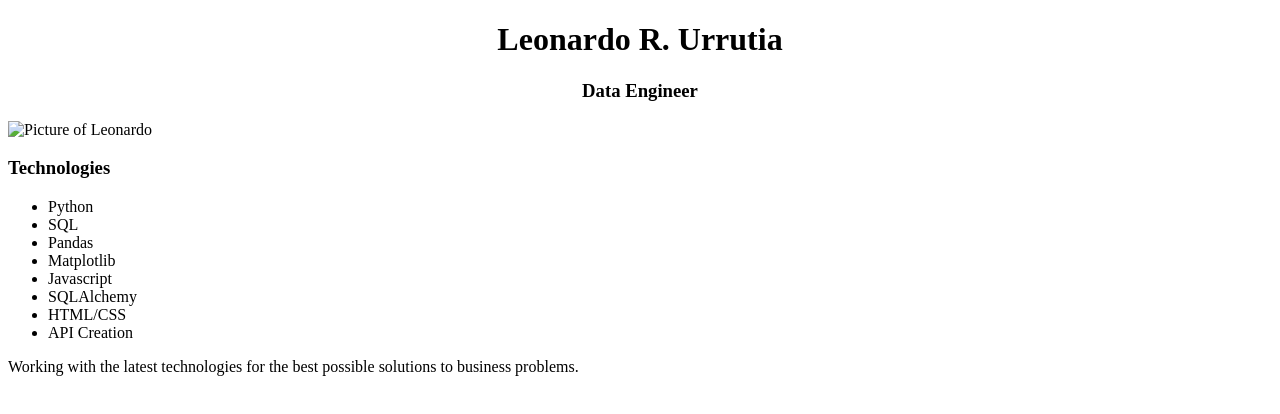
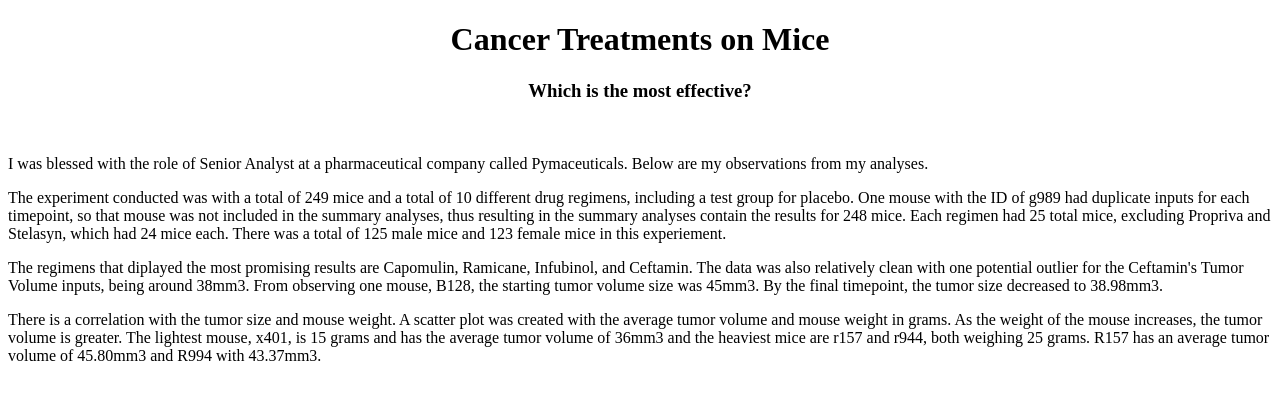
Before and after one commit to Leonardo-Urrutia/matplotlib-challenge, a plain HTML site: page index.html in a window 1280 px wide. Drawn offline with Linux system fonts and the light colour scheme.

Commit message:
Modified index file

```diff
--- a/index.html
+++ b/index.html
@@ -2,29 +2,20 @@
 <html lang="en-us">
 <head>
   <meta charset="UTF-8">
-  <title>Activity 1: Basic HTML Bio</title>
+  <title>Leonardo Urrutia - Cancer Regimen Analyses</title>
 </head>
 
 <body>
   <div>
-    <h1 style="text-align:center;">Leonardo R. Urrutia</h1>
-    <h3 style="text-align:center;">Data Engineer</h3>
-    <img src="" alt="Picture of Leonardo" title="Photo of me">
-
+    <h1 style="text-align:center;">Cancer Treatments on Mice</h1>
+    <h3 style="text-align:center;">Which is the most effective?</h3>
+    <img src="" alt="" title="">
+    <p>I was blessed with the role of Senior Analyst at a pharmaceutical company called Pymaceuticals. Below are my observations from my analyses.</p>
+    <p>The experiment conducted was with a total of 249 mice and a total of 10 different drug regimens, including a test group for placebo. One mouse with the ID of g989 had duplicate inputs for each timepoint, so that mouse was not included in the summary analyses, thus resulting in the summary analyses contain the results for 248 mice. Each regimen had 25 total mice, excluding Propriva and Stelasyn, which had 24 mice each. There was a total of 125 male mice and 123 female mice in this experiement.</p>
+    <p>The regimens that diplayed the most promising results are Capomulin, Ramicane, Infubinol, and Ceftamin. The data was also relatively clean with one potential outlier for the Ceftamin's Tumor Volume inputs, being around 38mm3. From observing one mouse, B128, the starting tumor volume size was 45mm3. By the final timepoint, the tumor size decreased to 38.98mm3.</p>
+    <p>There is a correlation with the tumor size and mouse weight. A scatter plot was created with the average tumor volume and mouse weight in grams. As the weight of the mouse increases, the tumor volume is greater. The lightest mouse, x401, is 15 grams and has the average tumor volume of 36mm3 and the heaviest mice are r157 and r944, both weighing 25 grams. R157 has an average tumor volume of 45.80mm3 and R994 with 43.37mm3.</p>
   </div>
   <div>
-    <h3 style="text-align: left;">Technologies</h3>
-    <ul>
-      <li>Python</li>
-      <li>SQL</li>
-      <li>Pandas</li>
-      <li>Matplotlib</li>
-      <li>Javascript</li>
-      <li>SQLAlchemy</li>
-      <li>HTML/CSS</li>
-      <li>API Creation</li>
-    </ul>
-    <p>Working with the latest technologies for the best possible solutions to business problems.</p>
   </div>
 </body>
 
```
